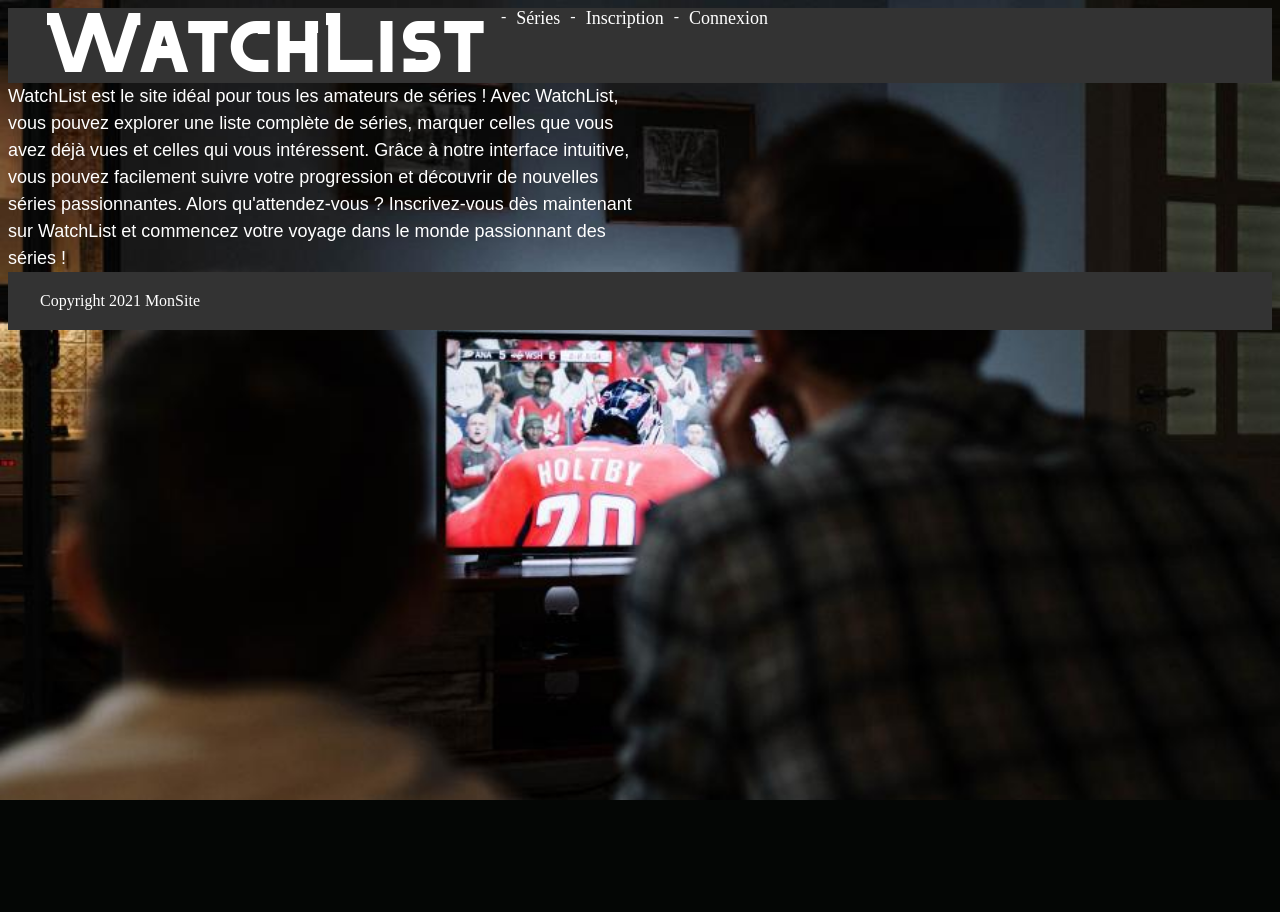
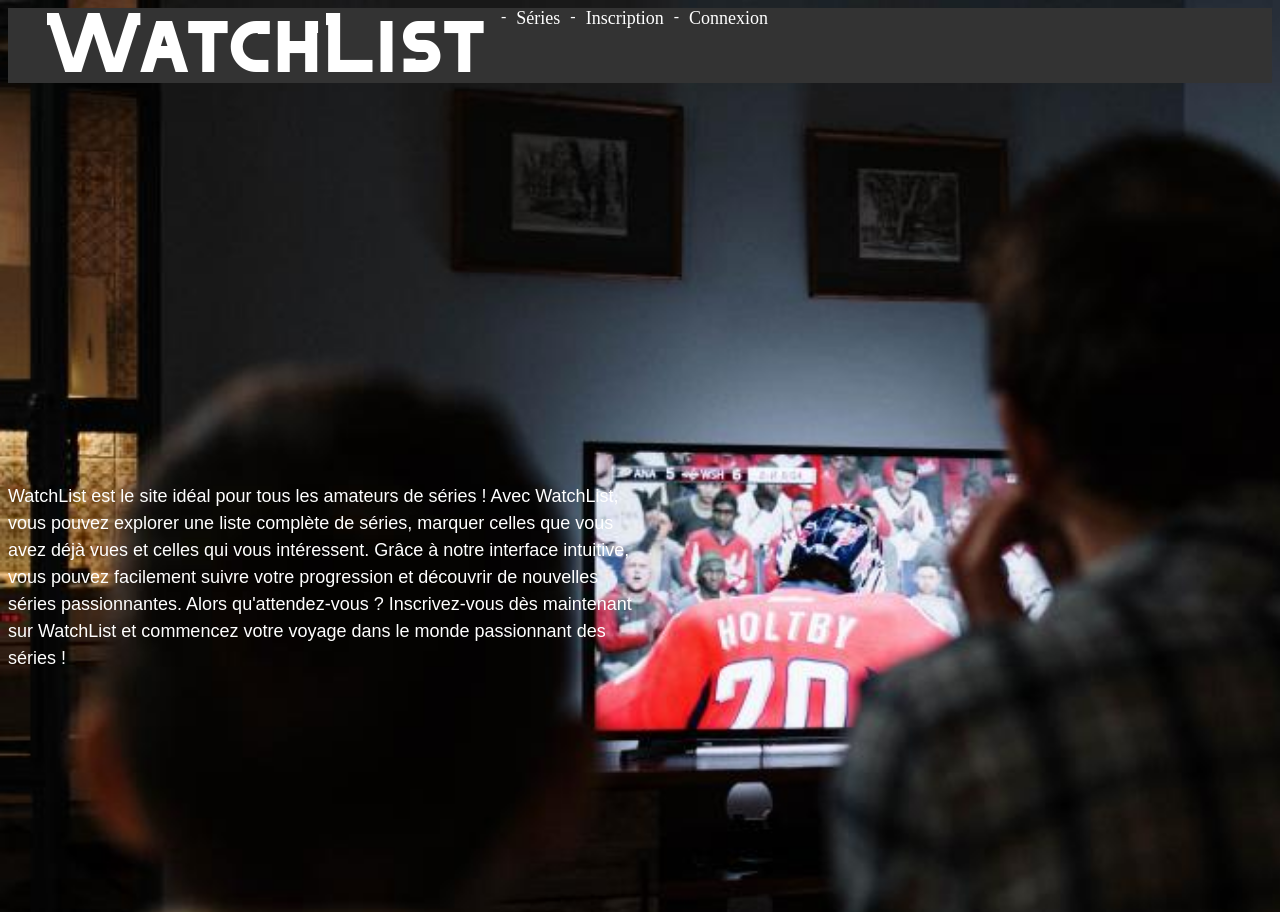
Before and after one commit to Antoine-Pelet/site_type_netflix, a Symfony app: template website/templates/default/index.html.twig in a window 1280 px wide. Shown: the top 912 px of the page. Before the commit the page ends 800 px from the top, so only its background shows below. Run offline with Twig, Linux system fonts and the light colour scheme; the template is opened without the code that fills it, so the values that code supplies are empty; some libraries are stand-ins or nearby versions.

Commit message:
modif acceuil

```diff
--- a/website/public/acceuil.css
+++ b/website/public/acceuil.css
@@ -3,6 +3,8 @@
     max-width: 800px;
     width: 50%;
     font: 18px/1.5 sans-serif;
+    margin-top: 50vh;
+    margin-bottom: 50vh;
 }
 
 body {
--- a/website/templates/default/index.html.twig
+++ b/website/templates/default/index.html.twig
@@ -12,6 +12,7 @@
 {% block body %}
 
 <body>
+    <div class="acceuil">
         <div class="example-wrapper">
 
             WatchList est le site idéal pour tous les amateurs de séries !
@@ -20,5 +21,6 @@
             Grâce à notre interface intuitive, vous pouvez facilement suivre votre progression et découvrir de nouvelles séries passionnantes.
             Alors qu'attendez-vous ? Inscrivez-vous dès maintenant sur WatchList et commencez votre voyage dans le monde passionnant des séries !
         </div>
+    </div>
 </body>
 {% endblock %}
--- a/website/templates/series/index.html.twig
+++ b/website/templates/series/index.html.twig
@@ -12,10 +12,7 @@
     <table class="table">
         <thead>
             <tr>
-                <th>Id</th>
                 <th>Title</th>
-                <th>Plot</th>
-                <th>Imdb</th>
                 <th>Poster</th>
                 <th>Director</th>
                 <th>YoutubeTrailer</th>
```
Lines whose indentation alone changed are shown as unchanged.
